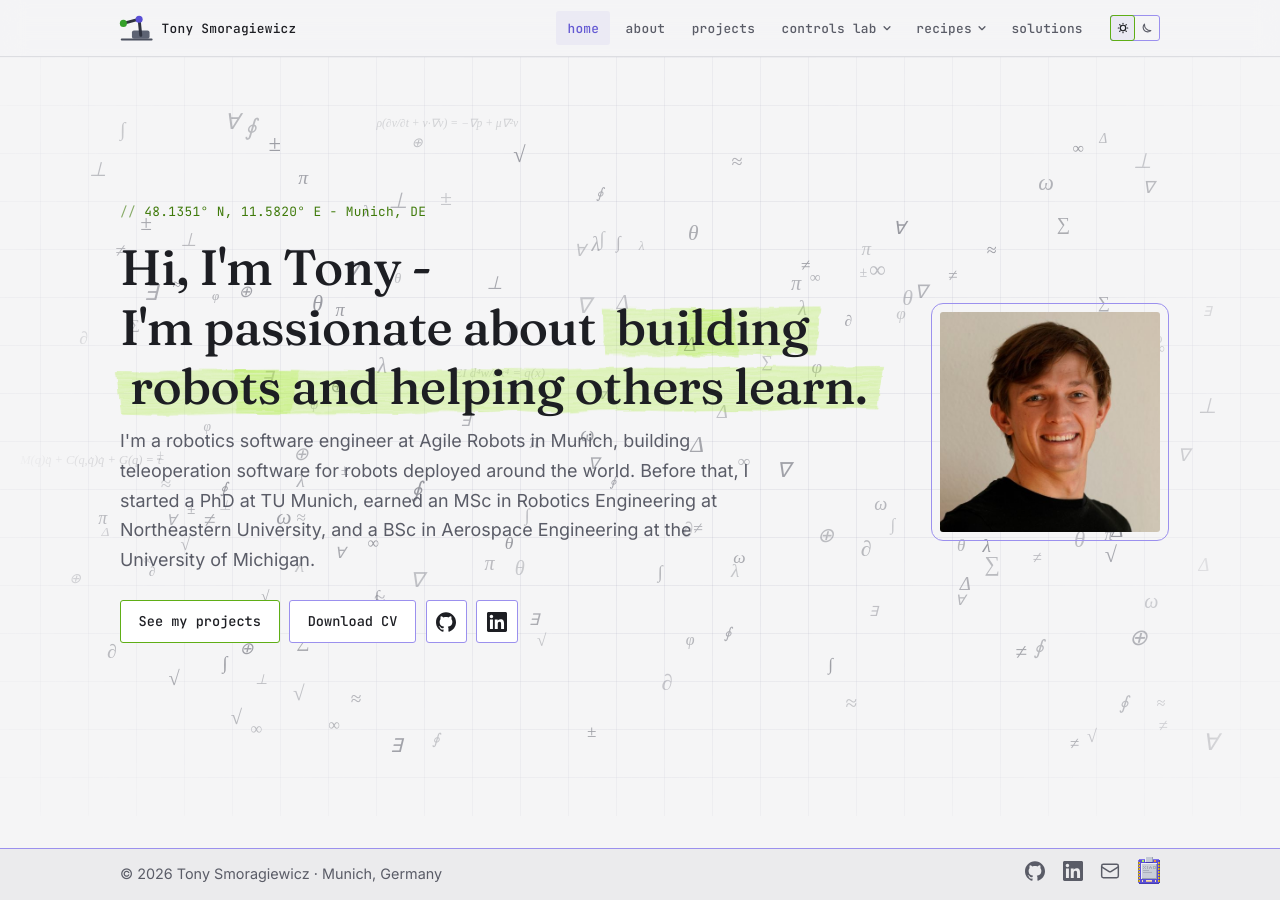
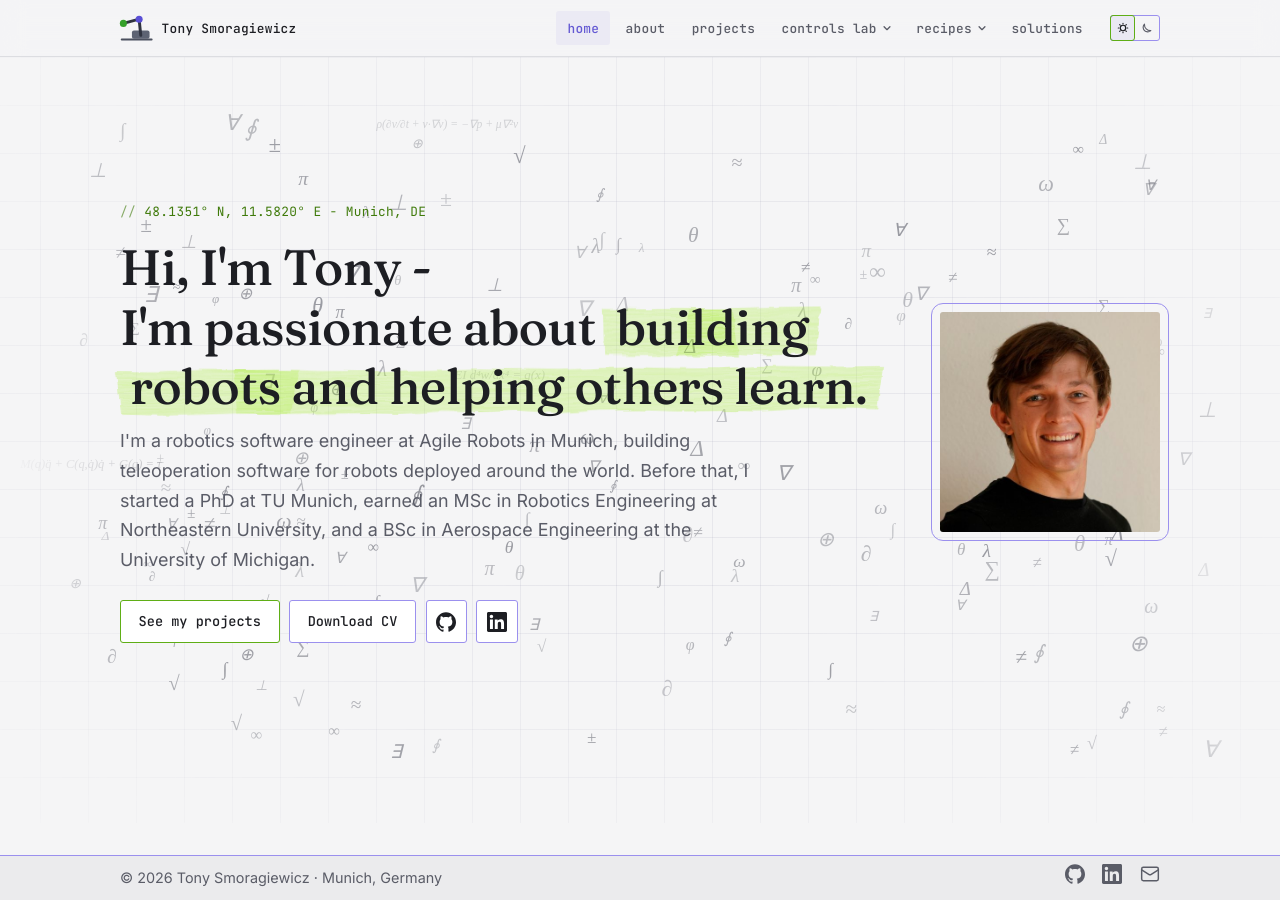
Before and after one commit to Tsmorz/Tsmorz.github.io, a Jekyll site: the page built from index.html, in a window 1280 px wide. Built offline with Jekyll 4.4.1, drawn with Linux system fonts in a browser that asks for light colours; some web fonts are replaced.

Commit message:
Footer: remove the XIAO link to /dashboard/
Co-Authored-By: Claude Opus 5.5 <noreply@anthropic.com>

```diff
--- a/_layouts/default.html
+++ b/_layouts/default.html
@@ -76,7 +76,6 @@
           {% if site.social.linkedin %}<li><a href="{{ site.social.linkedin }}" aria-label="LinkedIn">{% include social-icon.html name="linkedin" %}</a></li>{% endif %}
           {% if site.social.scholar %}<li><a href="{{ site.social.scholar }}">Scholar</a></li>{% endif %}
           {% if site.author.email %}<li><a href="mailto:{{ site.author.email }}" aria-label="Email">{% include social-icon.html name="email" %}</a></li>{% endif %}
-          <li><a class="footer-xiao" href="{{ '/dashboard/' | relative_url }}" aria-label="Dashboard"><img src="{{ '/assets/img/xiao.svg' | relative_url }}" alt="" width="22" height="27"></a></li>
         </ul>
       </div>
     </footer>
--- a/assets/css/main.css
+++ b/assets/css/main.css
@@ -405,7 +405,6 @@ main:has(> .hero) { display: flex; flex-direction: column; }
 .footer-links a { display: inline-flex; align-items: center; color: var(--text-muted); }
 .footer-links a:hover { color: var(--text); }
 .footer-links .social-icon { width: 20px; height: 20px; display: block; }
-.footer-xiao img { display: block; image-rendering: pixelated; }   /* the XIAO at one screen pixel per art pixel: a quiet link to /dashboard/ */
 
 @media (prefers-reduced-motion: reduce) {
   * { transition: none !important; animation: none !important; scroll-behavior: auto !important; }
```
